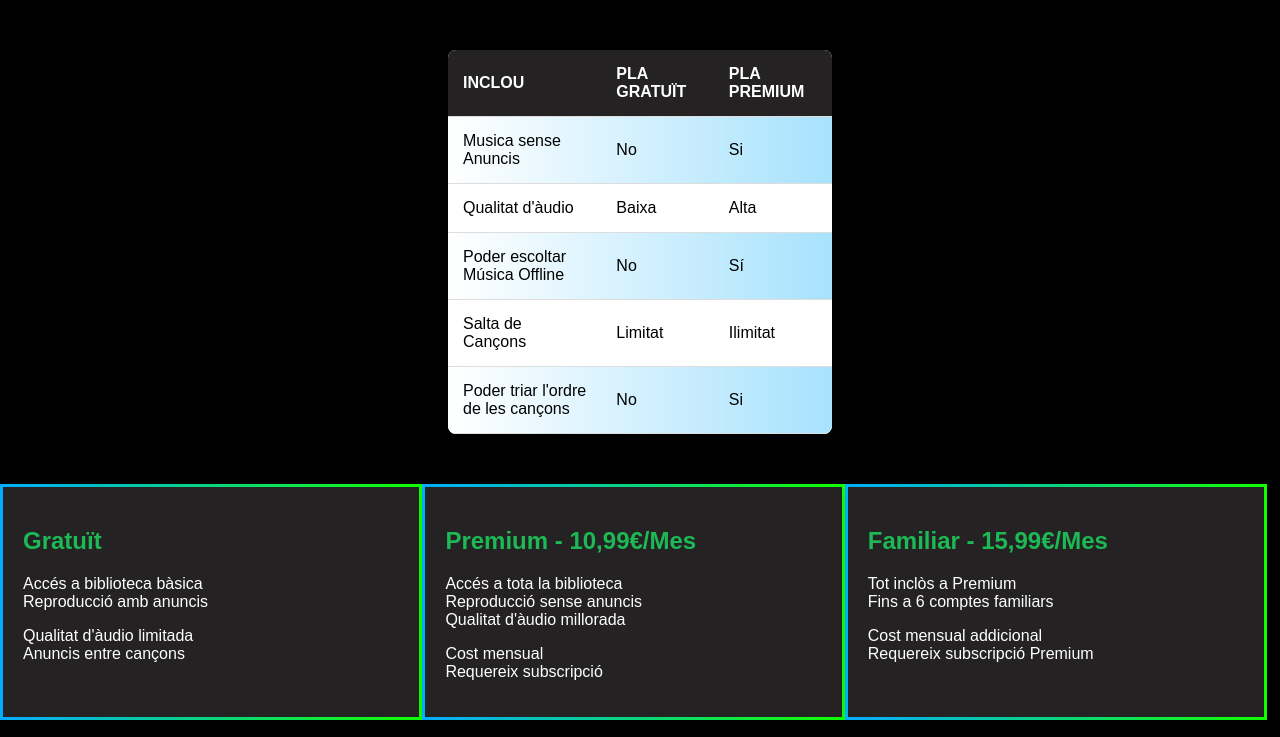
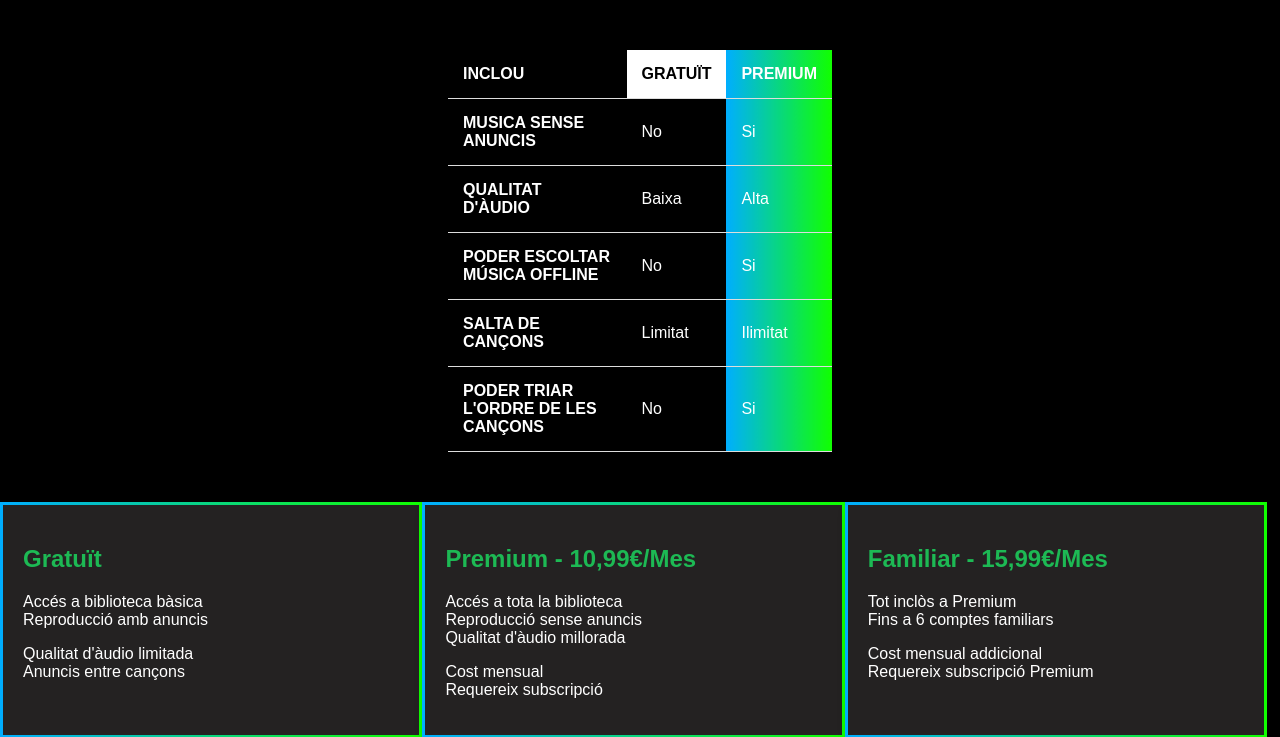
Before and after one commit to Alemusicaria/beatify, a PHP site: page /premium/premium.html in a window 1280 px wide. Shown: the part 100-837 px from the top of the page. Run offline with PHP 8.4, Linux system fonts and the light colour scheme.

Commit message:
canvis a la taula comparativa css

```diff
--- a/premium/premium.css
+++ b/premium/premium.css
@@ -11,12 +11,12 @@ header {
   padding: 10px;
   color: white;
 }
+
 .comparison-table {
   max-width: 30%;
   margin: 50px auto;
-    background-color: #fff;
-    border-radius: 8px;
   overflow: hidden;
+  color: white;
 }
 
 table {
@@ -24,12 +24,9 @@ header {
   border-collapse: collapse;
 }
 
-  thead {
-    background-color: rgb(36, 34, 34);
-    color: #fff;
-  }
 
-  th, td {
+th,
+td {
   padding: 15px;
   text-align: left;
   border-bottom: 1px solid #ddd;
@@ -38,12 +35,20 @@ header {
 th {
   text-transform: uppercase;
 }
-  tbody tr:nth-child(odd) {
-    background: linear-gradient(to right, #ffffff, #a7e2fd); /* Cambia estos colores según tu preferencia */
+
+th:nth-child(3),
+td:nth-child(3) {
+  background: linear-gradient(to left, #11ff00, #00aeff);
+  /* Puedes ajustar los colores del degradado según tus preferencias */
+}
+th:nth-child(2){
+  background-color: white;
+  color: black;
 }
 
+
 tbody tr:hover {
-    background-color: #f5f5f5;
+  background-color: #535151;
 }
 
 section {
--- a/premium/premium.html
+++ b/premium/premium.html
@@ -1,11 +1,13 @@
 <!DOCTYPE html>
 <html lang="es">
+
 <head>
   <meta charset="UTF-8">
   <meta name="viewport" content="width=device-width, initial-scale=1.0">
   <title>Plans de Pagament - Beatify</title>
   <link rel="stylesheet" type="text/css" href="./premium.css">
 </head>
+
 <body>
   <header>
     <h1>Plans de Pagament - Beatify</h1>
@@ -15,33 +17,33 @@
       <thead>
         <tr>
           <th>Inclou</th>
-              <th>Pla Gratuït</th>
-              <th>Pla Premium</th>
+          <th>Gratuït</th>
+          <th>Premium</th>
         </tr>
       </thead>
       <tbody>
         <tr>
-              <td>Musica sense Anuncis</td>
+          <th>Musica sense Anuncis</th>
           <td>No</td>
           <td>Si</td>
         </tr>
         <tr>
-              <td>Qualitat d'àudio</td>
+          <th>Qualitat d'àudio</th>
           <td>Baixa</td>
           <td>Alta</td>
         </tr>
         <tr>
-              <td>Poder escoltar Música Offline</td>
+          <th>Poder escoltar Música Offline</th>
           <td>No</td>
-              <td>Sí</td>
+          <td>Si</td>
         </tr>
         <tr>
-              <td>Salta de Cançons</td>
+          <th>Salta de Cançons</th>
           <td>Limitat</td>
           <td>Ilimitat</td>
         </tr>
         <tr>
-                <td>Poder triar l'ordre de les cançons</td>
+          <th>Poder triar l'ordre de les cançons</th>
           <td>No</td>
           <td>Si</td>
         </tr>
@@ -93,4 +95,5 @@
     <p>&copy; 2024 Beatify. Tots els drets reservats.</p>
   </footer>
 </body>
+
 </html>
```
Lines whose indentation alone changed are shown as unchanged.
